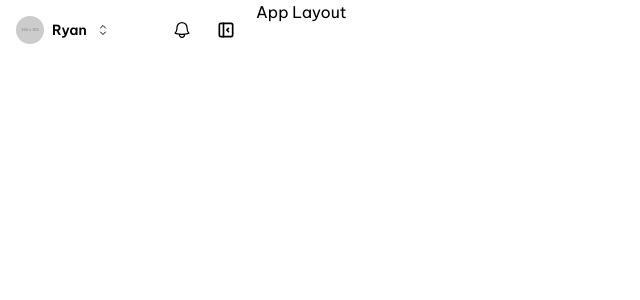
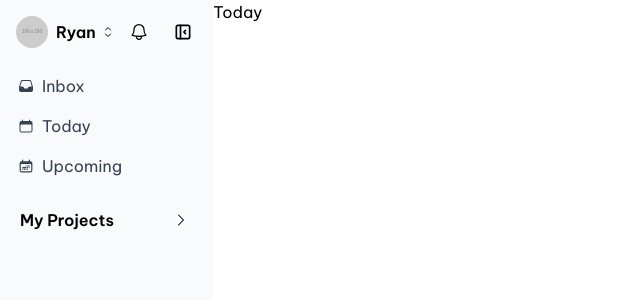
Before and after one commit to tanphat0226/tasman_ui, a React (Vite) app: page /today in a window 1280 px wide. Both pictures are taken after a click on the button "Ryan". Shown: the top 300 px of the page, without its empty margins (0-640 px from the left). Built offline with nearby package versions, Linux system fonts and the light colour scheme.

Commit message:
Implement routing with react-router, enhance SideBar with new components, and improve layout structure

```diff
--- a/package.json
+++ b/package.json
@@ -14,6 +14,7 @@
     "react": "^19.0.0",
     "react-dom": "^19.0.0",
     "react-icons": "^5.5.0",
+    "react-router": "^7.5.1",
     "tailwindcss": "^4.1.4"
   },
   "devDependencies": {
--- a/src/App.jsx
+++ b/src/App.jsx
@@ -1,7 +1,20 @@
 import AppLayout from './layouts/AppLayout.jsx'
+import { BrowserRouter, Navigate, Route, Routes } from 'react-router'
 
 function App() {
-  return <AppLayout />
+  return (
+    <BrowserRouter>
+      <Routes>
+        <Route element={<AppLayout />}>
+          <Route path='/' element={<Navigate to='/today' replace />} />
+          <Route index path='/inbox' element={<h1>Inbox</h1>} />
+          <Route path='/today' element={<h1>Today</h1>} />
+        </Route>
+
+        <Route path='*' element={<h1>404 Not Found</h1>} />
+      </Routes>
+    </BrowserRouter>
+  )
 }
 
 export default App
--- /dev/null
+++ b/src/components/ProjectDropdown.jsx
@@ -0,0 +1,43 @@
+import { HiMiniHashtag } from 'react-icons/hi2'
+
+const ProjectDropdown = () => {
+  const ProjectItem = [
+    {
+      id: 1,
+      name: 'Project 1'
+    },
+    {
+      id: 2,
+      name: 'Project 2'
+    },
+    {
+      id: 3,
+      name: 'Project 3'
+    },
+    {
+      id: 4,
+      name: 'Project 4'
+    },
+    {
+      id: 5,
+      name: 'Project 5'
+    }
+  ]
+  return (
+    <ul className='flex flex-col gap-2 ml-2'>
+      {ProjectItem.map((item) => (
+        <li
+          key={item.id}
+          className='flex items-center gap-1 hover:bg-emerald-100 p-1.5 rounded-md cursor-pointer'
+        >
+          <span className='text-emerald-500'>
+            <HiMiniHashtag />
+          </span>
+          <p className='ml-0.5'>{item.name}</p>
+        </li>
+      ))}
+    </ul>
+  )
+}
+
+export default ProjectDropdown
--- a/src/components/SideBar.jsx
+++ b/src/components/SideBar.jsx
@@ -1,9 +1,20 @@
+import { useState } from 'react'
 import SideBarHeader from './SideBarHeader'
+import SideBarMenu from './SideBarMenu'
+import SideBarProjects from './SideBarProjects'
 
 const SideBar = () => {
+  const [isHovered, setIsHovered] = useState(false)
+
   return (
-    <aside className='w-1/5 p-3'>
+    <aside
+      onMouseEnter={() => setIsHovered(true)}
+      onMouseLeave={() => setIsHovered(false)}
+      className='w-1/6 p-3 bg-gray-50 min-h-full'
+    >
       <SideBarHeader />
+      <SideBarMenu />
+      <SideBarProjects isSiderBarHover={isHovered} />
     </aside>
   )
 }
--- a/src/components/SideBarHeader.jsx
+++ b/src/components/SideBarHeader.jsx
@@ -4,13 +4,13 @@ import { TbLayoutSidebarLeftCollapse } from 'react-icons/tb'
 
 const SideBarHeader = () => {
   return (
-    <div className='flex items-center'>
+    <div className='flex items-center justify-between'>
       <UserMenu />
       <span className='flex ml-auto item-center gap-2'>
-        <button className='flex items-center justify-center w-9 h-9 p-1 hover:bg-emerald-100 rounded-sm'>
+        <button className='flex items-center justify-center w-9 h-9 p-1 hover:bg-gray-200 rounded-sm'>
           <HiOutlineBell size={20} />
         </button>
-        <button className='flex items-center justify-center w-9 h-9 p-1 hover:bg-emerald-100 rounded-sm'>
+        <button className='flex items-center justify-center w-9 h-9 p-1 hover:bg-gray-200 rounded-sm'>
           <TbLayoutSidebarLeftCollapse size={20} />
         </button>
       </span>
--- /dev/null
+++ b/src/components/SideBarMenu.jsx
@@ -0,0 +1,13 @@
+import SideBarMenuItem from './SideBarMenuItem'
+
+const SideBarMenu = () => {
+  return (
+    <nav>
+      <ul className='flex flex-col gap-1 mt-4'>
+        <SideBarMenuItem />
+      </ul>
+    </nav>
+  )
+}
+
+export default SideBarMenu
--- /dev/null
+++ b/src/components/SideBarMenuItem.jsx
@@ -0,0 +1,43 @@
+import { HiInbox, HiMiniCalendarDateRange } from 'react-icons/hi2'
+import { HiCalendar } from 'react-icons/hi2'
+import { Link } from 'react-router'
+
+const SideBarMenuItem = () => {
+  const MenuItem = [
+    {
+      text: 'Inbox',
+      slug: 'inbox',
+      icon: <HiInbox />
+    },
+    {
+      text: 'Today',
+      slug: 'today',
+      icon: <HiCalendar />
+    },
+    {
+      text: 'Upcoming',
+      slug: 'upcoming',
+      icon: <HiMiniCalendarDateRange />
+    }
+  ]
+
+  return (
+    <>
+      {MenuItem.map((item) => (
+        <li key={item.text}>
+          <Link
+            to={item.slug}
+            className='flex items-center gap-2 p-1.5 rounded-md hover:bg-gray-200 transition-colors duration-200  '
+          >
+            <span key={item.text} className='text-gray-700'>
+              {item.icon}
+            </span>
+            <span className='text-gray-700'>{item.text}</span>
+          </Link>
+        </li>
+      ))}
+    </>
+  )
+}
+
+export default SideBarMenuItem
--- /dev/null
+++ b/src/components/SideBarProjects.jsx
@@ -0,0 +1,53 @@
+import { HiChevronDown, HiChevronRight } from 'react-icons/hi2'
+import { HiOutlineFolderPlus } from 'react-icons/hi2'
+import { useState } from 'react'
+import ProjectDropdown from './ProjectDropdown'
+import { Link } from 'react-router'
+
+const SideBarProjects = ({ isSiderBarHover }) => {
+  const [isHovered, setIsHovered] = useState(false)
+  const [isOpen, setIsOpen] = useState(false)
+
+  const handleOpenDropdown = (e) => {
+    e.stopPropagation()
+    e.preventDefault()
+    setIsOpen(!isOpen)
+  }
+
+  return (
+    <>
+      <Link
+        to='projects'
+        onMouseEnter={() => setIsHovered(true)}
+        onMouseLeave={() => setIsHovered(false)}
+        className='mt-4 hover:bg-emerald-100 p-2 flex items-center justify-between rounded-md cursor-pointer'
+      >
+        <p className='font-semibold'>My Projects</p>
+        <div className='flex items-center justify-between gap-1'>
+          {isHovered && (
+            <span className='hover:bg-gray-100 p-1 rounded-md'>
+              <HiOutlineFolderPlus />
+            </span>
+          )}
+
+          {isSiderBarHover && (
+            <span
+              className='hover:bg-gray-100 p-1 rounded-md transition-transform duration-300'
+              title='Open Projects'
+            >
+              <HiChevronRight
+                className={`transform transition-transform duration-300 ${
+                  isOpen ? 'rotate-90' : ''
+                }`}
+                onClick={(e) => handleOpenDropdown(e)}
+              />
+            </span>
+          )}
+        </div>
+      </Link>
+      {isOpen && <ProjectDropdown />}
+    </>
+  )
+}
+
+export default SideBarProjects
--- a/src/components/UserMenu.jsx
+++ b/src/components/UserMenu.jsx
@@ -1,13 +1,15 @@
 import { HiOutlineChevronUpDown } from 'react-icons/hi2'
 
-const UserAvatar = () => {
+const UserMenu = () => {
   return (
-    <button className='flex items-center gap-2 w-1/2 p-1 cursor-pointer hover:bg-emerald-100 rounded-sm'>
-      <img src='https://placehold.co/100' alt='User Avatar' className='w-7 rounded-full' />
-      <p className='text-center text-sm font-bold'>Ryan</p>
-      <HiOutlineChevronUpDown />
+    <button className='flex items-center max-w-[65%] gap-2 p-1 cursor-pointer hover:bg-gray-200 rounded-sm relative'>
+      <img src='https://placehold.co/100' alt='User Avatar' className='w-8 rounded-full' />
+      <p className='text-center font-bold whitespace-normal overflow-hidden text-ellipsis pr-4'>
+        Ryan
+      </p>
+      <HiOutlineChevronUpDown className='absolute right-0 top-[50%] translate-y-[-50%]' />
     </button>
   )
 }
 
-export default UserAvatar
+export default UserMenu
--- a/src/layouts/AppLayout.jsx
+++ b/src/layouts/AppLayout.jsx
@@ -1,11 +1,12 @@
+import { Outlet } from 'react-router'
 import SideBar from '../components/SideBar.jsx'
 
 const AppLayout = () => {
   return (
-    <main className='flex '>
+    <main className='flex h-screen'>
       <SideBar />
       <div className='main-content'>
-        <h1>App Layout</h1>
+        <Outlet />
       </div>
     </main>
   )
```
Also changed, not shown: 1 other file (tests, documents, lock files or other folders).
